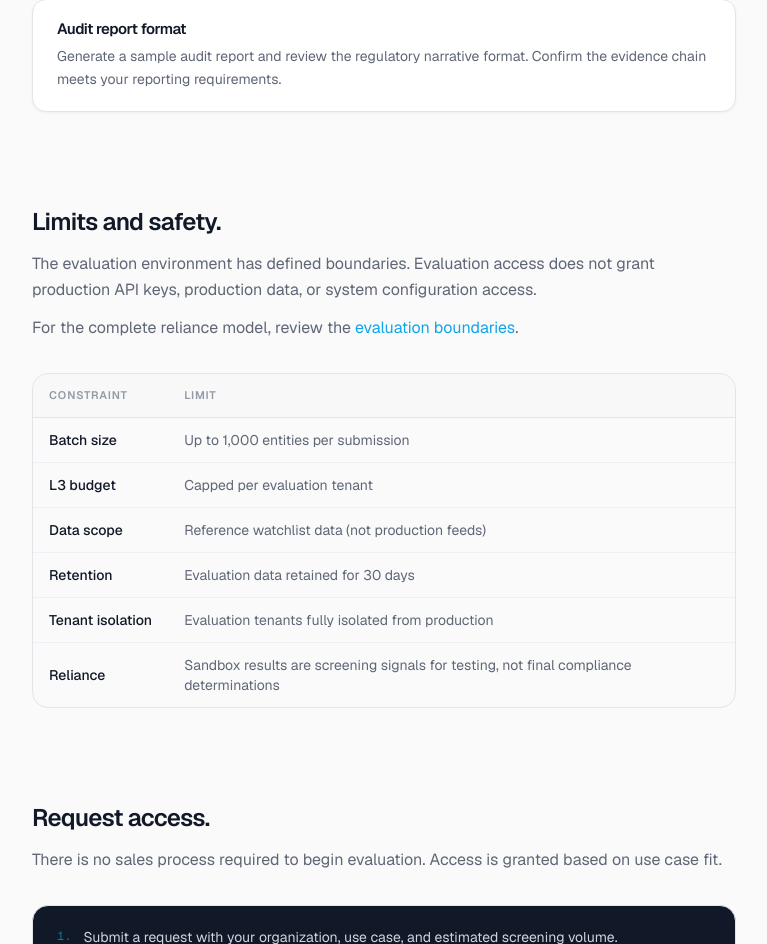
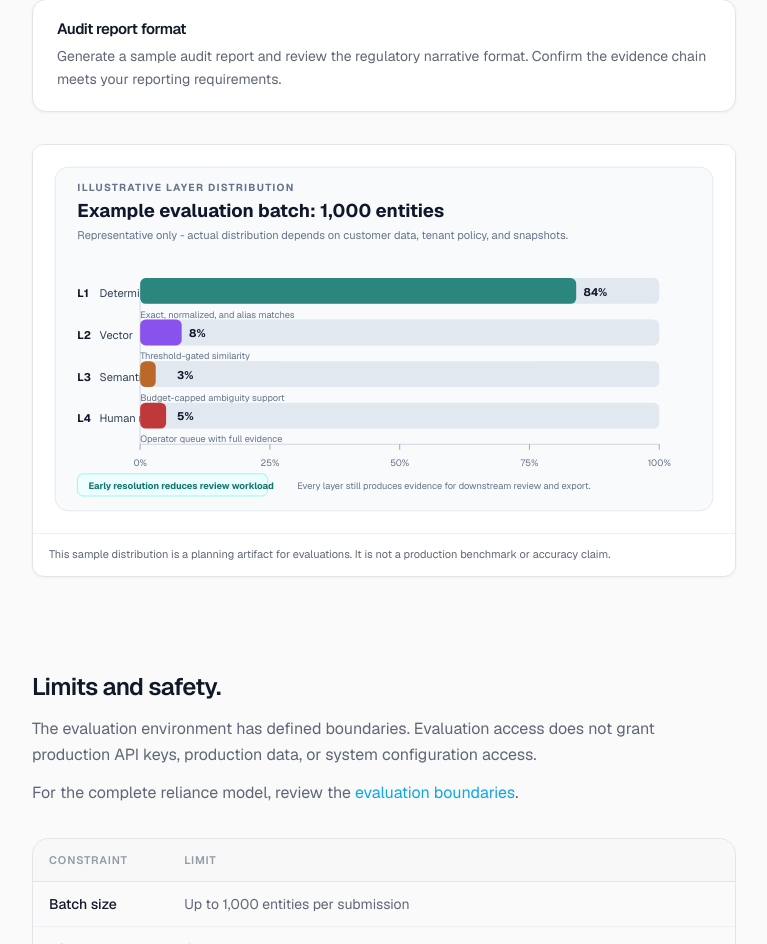
Before and after one commit to Alex2026-ai/ccai-marketing, a Next.js app: page /evaluation in a window 1280 px wide. Shown: the part 1079-2023 px from the top of the page, without its empty margins (256-1023 px from the left). Built offline with nearby package versions, Linux system fonts and the light colour scheme.

Commit message:
Add layer distribution marketing visual
Add layer distribution marketing visual

- Add reusable illustrative layer distribution SVG
- Place it on how-it-works and evaluation pages
- Mark the asset complete in the marketing build plan

```diff
--- a/src/app/evaluation/page.tsx
+++ b/src/app/evaluation/page.tsx
@@ -2,6 +2,7 @@ import type { Metadata } from "next"
 import Link from "next/link"
 import { ArrowRight } from "lucide-react"
 import { AnimateOnScroll } from "@/components/animate-on-scroll"
+import { LayerDistributionVisual } from "@/components/marketing/layer-distribution-visual"
 
 export const metadata: Metadata = {
   title: "Evaluation — CoreCompliance AI",
@@ -60,6 +61,9 @@ export default function EvaluationPage() {
               <p className="mt-2 text-sm leading-relaxed text-muted">{item.desc}</p>
             </div>
           ))}
+        </div>
+        <div className="mt-8">
+          <LayerDistributionVisual />
         </div>
       </AnimateOnScroll>
 
--- a/src/app/how-it-works/page.tsx
+++ b/src/app/how-it-works/page.tsx
@@ -2,6 +2,7 @@ import type { Metadata } from "next"
 import { AnimateOnScroll } from "@/components/animate-on-scroll"
 import { ContinueReading } from "@/components/continue-reading"
 import { ExecutionVerificationFlow } from "@/components/marketing/execution-verification-flow"
+import { LayerDistributionVisual } from "@/components/marketing/layer-distribution-visual"
 import { ResolutionWaterfallDiagram } from "@/components/marketing/resolution-waterfall-diagram"
 
 export const metadata: Metadata = {
@@ -100,6 +101,7 @@ export default function HowItWorksPage() {
             {stage.showLayers && (
               <div className="mt-10 ml-11 space-y-6">
                 <ResolutionWaterfallDiagram />
+                <LayerDistributionVisual />
                 <div className="overflow-hidden rounded-2xl border border-border">
                   <table className="w-full text-left">
                     <thead>
--- /dev/null
+++ b/src/components/marketing/layer-distribution-visual.tsx
@@ -0,0 +1,88 @@
+const layers = [
+  { id: "L1", label: "Deterministic", share: 84, tone: "#0f766e", note: "Exact, normalized, and alias matches" },
+  { id: "L2", label: "Vector", share: 8, tone: "#7c3aed", note: "Threshold-gated similarity" },
+  { id: "L3", label: "Semantic", share: 3, tone: "#b45309", note: "Budget-capped ambiguity support" },
+  { id: "L4", label: "Human review", share: 5, tone: "#b91c1c", note: "Operator queue with full evidence" },
+]
+
+export function LayerDistributionVisual() {
+  return (
+    <figure className="overflow-hidden rounded-xl border border-border bg-surface shadow-soft">
+      <svg
+        role="img"
+        aria-labelledby="layer-distribution-title layer-distribution-desc"
+        viewBox="0 0 760 420"
+        className="h-auto w-full"
+      >
+        <title id="layer-distribution-title">Example layer distribution visual</title>
+        <desc id="layer-distribution-desc">
+          A representative example showing most entities resolving in deterministic matching, with smaller
+          portions moving to vector matching, semantic support, and human review.
+        </desc>
+
+        <rect width="760" height="420" fill="#ffffff" />
+        <rect x="24" y="24" width="712" height="372" rx="14" fill="#f8fafc" stroke="#e2e8f0" />
+        <text x="48" y="50" fill="#64748b" fontSize="11" fontWeight="700" letterSpacing="1.4">
+          ILLUSTRATIVE LAYER DISTRIBUTION
+        </text>
+        <text x="48" y="78" fill="#0f172a" fontSize="20" fontWeight="700">
+          Example evaluation batch: 1,000 entities
+        </text>
+        <text x="48" y="102" fill="#64748b" fontSize="12">
+          Representative only - actual distribution depends on customer data, tenant policy, and snapshots.
+        </text>
+
+        <line x1="116" y1="324" x2="678" y2="324" stroke="#cbd5e1" />
+        <line x1="116" y1="152" x2="116" y2="324" stroke="#cbd5e1" />
+        {[0, 25, 50, 75, 100].map((tick) => {
+          const x = 116 + tick * 5.62
+          return (
+            <g key={tick}>
+              <line x1={x} y1="324" x2={x} y2="330" stroke="#94a3b8" />
+              <text x={x} y="348" textAnchor="middle" fill="#64748b" fontSize="10">
+                {tick}%
+              </text>
+            </g>
+          )
+        })}
+
+        {layers.map((layer, index) => {
+          const y = 144 + index * 45
+          const width = layer.share * 5.62
+          return (
+            <g key={layer.id}>
+              <text x="48" y={y + 21} fill="#0f172a" fontSize="12" fontWeight="700">
+                {layer.id}
+              </text>
+              <text x="72" y={y + 21} fill="#334155" fontSize="12">
+                {layer.label}
+              </text>
+              <rect x="116" y={y} width="562" height="28" rx="6" fill="#e2e8f0" />
+              <rect x="116" y={y} width={width} height="28" rx="6" fill={layer.tone} opacity="0.86" />
+              <text x={Math.max(156, 124 + width)} y={y + 19} fill="#0f172a" fontSize="12" fontWeight="700">
+                {layer.share}%
+              </text>
+              <text x="116" y={y + 43} fill="#64748b" fontSize="10">
+                {layer.note}
+              </text>
+            </g>
+          )
+        })}
+
+        <g>
+          <rect x="48" y="356" width="206" height="24" rx="6" fill="#ecfeff" stroke="#99f6e4" />
+          <text x="60" y="372" fill="#0f766e" fontSize="10" fontWeight="700">
+            Early resolution reduces review workload
+          </text>
+        </g>
+        <text x="286" y="372" fill="#64748b" fontSize="10">
+          Every layer still produces evidence for downstream review and export.
+        </text>
+      </svg>
+      <figcaption className="border-t border-border-light px-4 py-3 text-[11px] leading-relaxed text-muted">
+        This sample distribution is a planning artifact for evaluations. It is not a production benchmark
+        or accuracy claim.
+      </figcaption>
+    </figure>
+  )
+}
```
Also changed, not shown: 1 other file (tests, documents, lock files or other folders).
